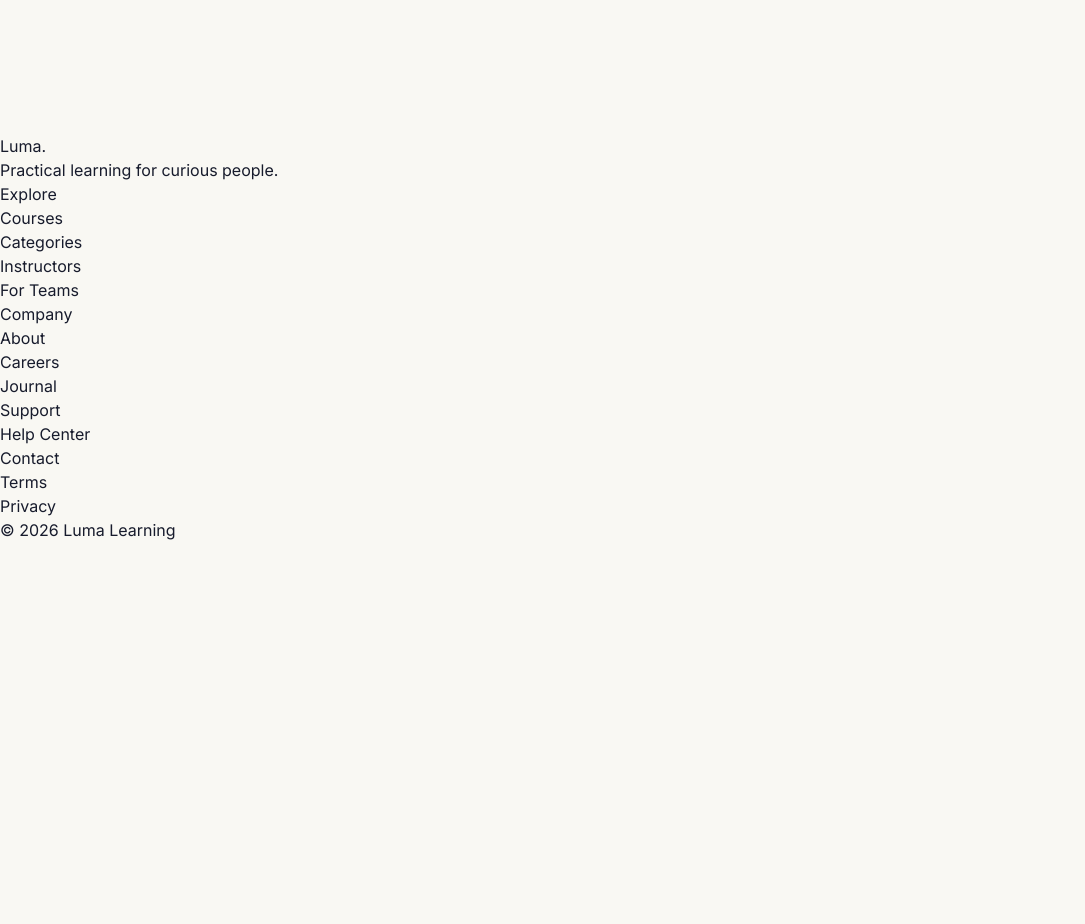
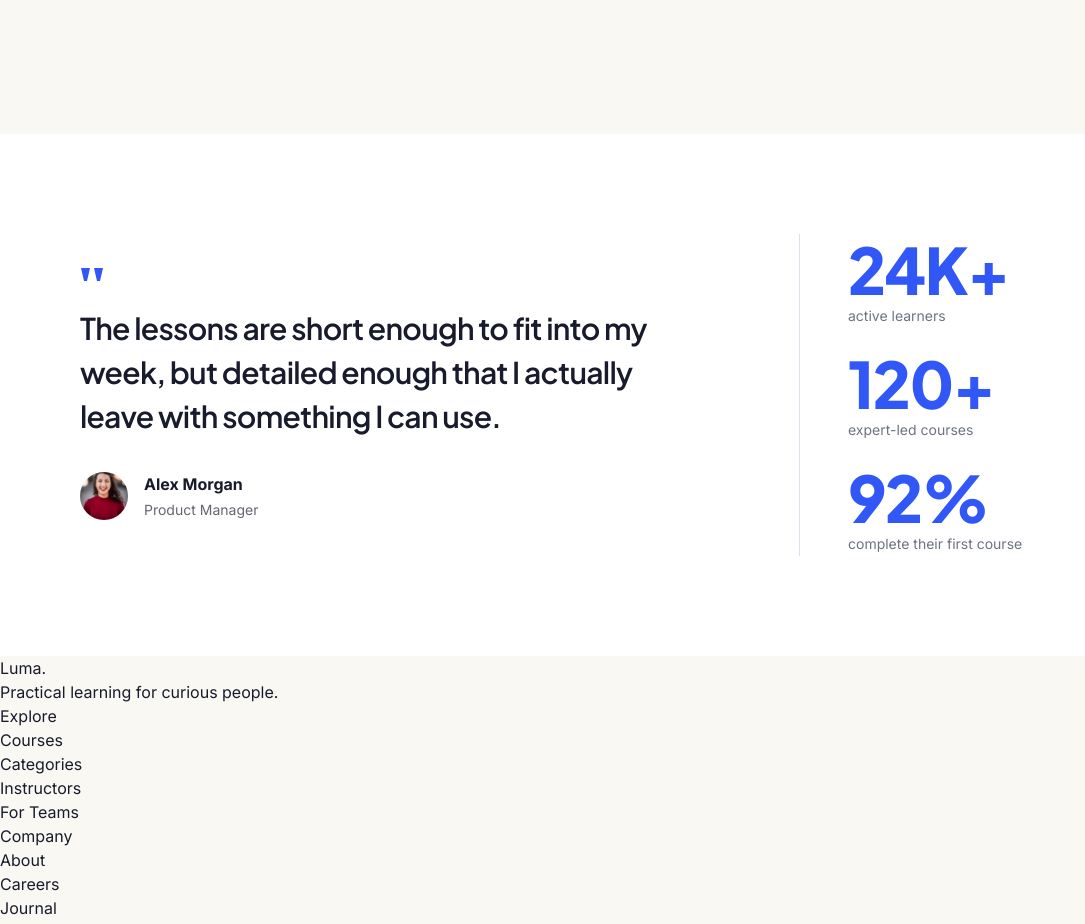
Before and after one commit to nicolas-davila/buzzvel-test-frontend, a Next.js app: page / in a window 1280 px wide. Shown: the part 2625-3549 px from the top of the page, without its empty margins (0-1085 px from the left). Before the commit the page ends 3167 px from the top, so only its background shows below. Built offline with nearby package versions, Linux system fonts and the light colour scheme.

Commit message:
feat: add testimonial section with stats

```diff
--- a/src/app/page.tsx
+++ b/src/app/page.tsx
@@ -2,6 +2,7 @@ import Hero from "@/components/Hero";
 import Categories from "@/components/Categories";
 import FeaturedCourse from "@/components/FeaturedCourse";
 import HowItWorks from "@/components/HowItWorks";
+import Testimonial from "@/components/Testimonial";
 
 export default function Home() {
   return (
@@ -10,6 +11,7 @@ export default function Home() {
         <Categories />
         <FeaturedCourse />
         <HowItWorks />
+        <Testimonial />
     </main>
   );
 }
--- /dev/null
+++ b/src/components/Testimonial.tsx
@@ -0,0 +1,49 @@
+import Image from "next/image";
+import { testimonial, stats } from "@/data/testimonial";
+import Container from "./Container";
+
+export default function Testimonial() {
+    return (
+        <section id="testimonial" className="bg-white py-16 md:py-25">
+            <Container className="flex flex-col gap-12 lg:flex-row lg:items-center lg:justify-between">
+                <figure className="max-w-[600px]">
+                    <svg
+                        viewBox="0 0 24 22"
+                        className="h-[22px] w-6 fill-primary"
+                        aria-hidden="true"
+                    >
+                        <polygon points="1,0 10,0 7,13 4,13" />
+                        <polygon points="14,0 23,0 20,13 17,13" />
+                    </svg>
+                    <blockquote className="mt-4 font-heading text-[22px] leading-8 font-semibold tracking-tight md:text-[30px] md:leading-11 md:tracking-[-0.025em]">
+                        <p>{testimonial.quote}</p>
+                    </blockquote>
+                    <figcaption className="mt-8 flex items-center gap-4">
+                        <Image
+                            src={testimonial.author.image.src}
+                            alt={testimonial.author.image.alt}
+                            width={48}
+                            height={48}
+                            className="size-12 rounded-full object-cover"
+                        />
+                        <div>
+                            <p className="text-base leading-7 font-bold">{testimonial.author.name}</p>
+                            <p className="text-sm leading-6 text-muted">{testimonial.author.role}</p>
+                        </div>
+                    </figcaption>
+                </figure>
+
+                <ul className="flex flex-col gap-5 lg:w-[401px] lg:border-l lg:border-line lg:pl-12">
+                    {stats.map((stat) => (
+                        <li key={stat.label}>
+                            <p className="font-heading text-[40px] leading-[48px] font-extrabold tracking-tight text-primary md:text-[64px] md:leading-[70px]">
+                                {stat.value}
+                            </p>
+                            <p className="text-sm leading-6 text-subtle">{stat.label}</p>
+                        </li>
+                    ))}
+                </ul>
+            </Container>
+        </section>
+    );
+}
--- /dev/null
+++ b/src/data/testimonial.ts
@@ -0,0 +1,34 @@
+export type Stat = {
+    value: string;
+    label: string;
+};
+
+export type TestimonialData = {
+    quote: string;
+    author: {
+        name: string;
+        role: string;
+        image: {
+            src: string;
+            alt: string;
+        };
+    };
+};
+
+export const testimonial: TestimonialData = {
+    quote: "The lessons are short enough to fit into my week, but detailed enough that I actually leave with something I can use.",
+    author: {
+        name: "Alex Morgan",
+        role: "Product Manager",
+        image: {
+            src: "/avatar-alex.jpg",
+            alt: "Alex Morgan",
+        },
+    },
+};
+
+export const stats: Stat[] = [
+    { value: "24K+", label: "active learners" },
+    { value: "120+", label: "expert-led courses" },
+    { value: "92%", label: "complete their first course" },
+];
```
Also changed, not shown: public/avatar-alex.jpg (added).
